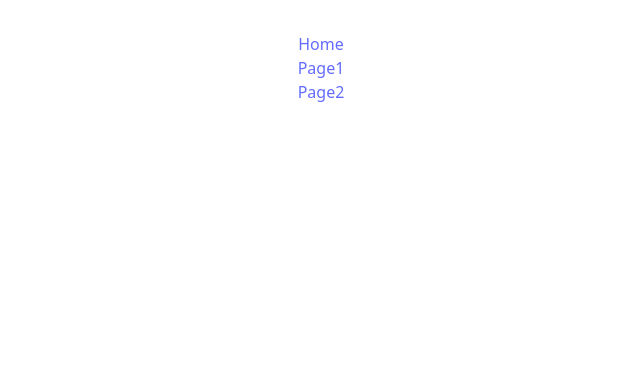
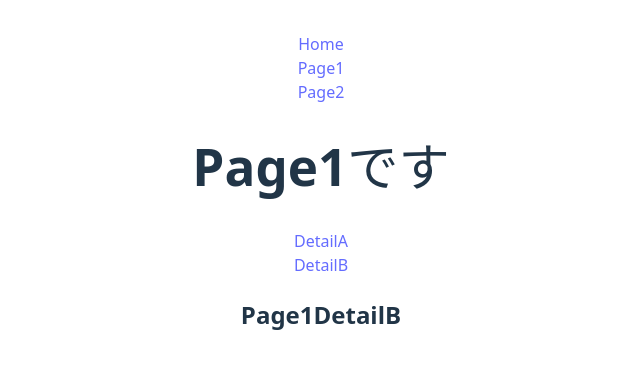
Before and after one commit to popcorn3-com-dev/React_StepUp, a React (Vite) app: page /page1/detailB in a window 1280 px wide. Before the commit this address had no page. Shown: the top 368 px of the page, without its empty margins (319-959 px from the left). Built offline with nearby package versions, Linux system fonts and the light colour scheme.

Commit message:
ネストされたページの遷移

```diff
--- a/src/App.jsx
+++ b/src/App.jsx
@@ -3,6 +3,8 @@
 import { Home } from './components/Home';
 import { Page1 } from './components/Page1';
 import { Page2 } from './components/Page2';
+import { Page1DetailA } from './components/Page1DetailA';
+import { Page1DetailB } from './components/Page1DetailB';
 import { Navi } from './Navi';
 
 function App() {
@@ -11,9 +13,12 @@
       <BrowserRouter>
         <Navi />
         <Routes>
-          <Route index element={<Home />} />
-          <Route path='page1' element={<Page1 />} />
-          <Route path='page2' element={<Page2 />} />
+          <Route path='/' element={<Home />} />
+          <Route path='/page1' element={<Page1 />}>
+            <Route path='detailA' element={<Page1DetailA />} />
+            <Route path='detailB' element={<Page1DetailB />} />
+          </Route>
+          <Route path='/page2' element={<Page2 />} />
         </Routes>
       </BrowserRouter>
     </>
--- a/src/components/Page1.jsx
+++ b/src/components/Page1.jsx
@@ -1,7 +1,14 @@
+import { Link, Outlet } from "react-router";
+
 export const Page1 = () => {
     return (
         <div>
             <h1>Page1です</h1>
+            <nav>
+                <Link to='detailA'>DetailA</Link><br />
+                <Link to='detailB'>DetailB</Link><br />
+            </nav>
+            <Outlet />
         </div>
     )
 }
--- /dev/null
+++ b/src/components/Page1DetailA.jsx
@@ -0,0 +1,7 @@
+export const Page1DetailA = () => {
+    return (
+        <div>
+            <h2>Page1DetailA</h2>
+        </div>
+    )
+}
--- /dev/null
+++ b/src/components/Page1DetailB.jsx
@@ -0,0 +1,7 @@
+export const Page1DetailB = () => {
+    return (
+        <div>
+            <h2>Page1DetailB</h2>
+        </div>
+    )
+}
```
